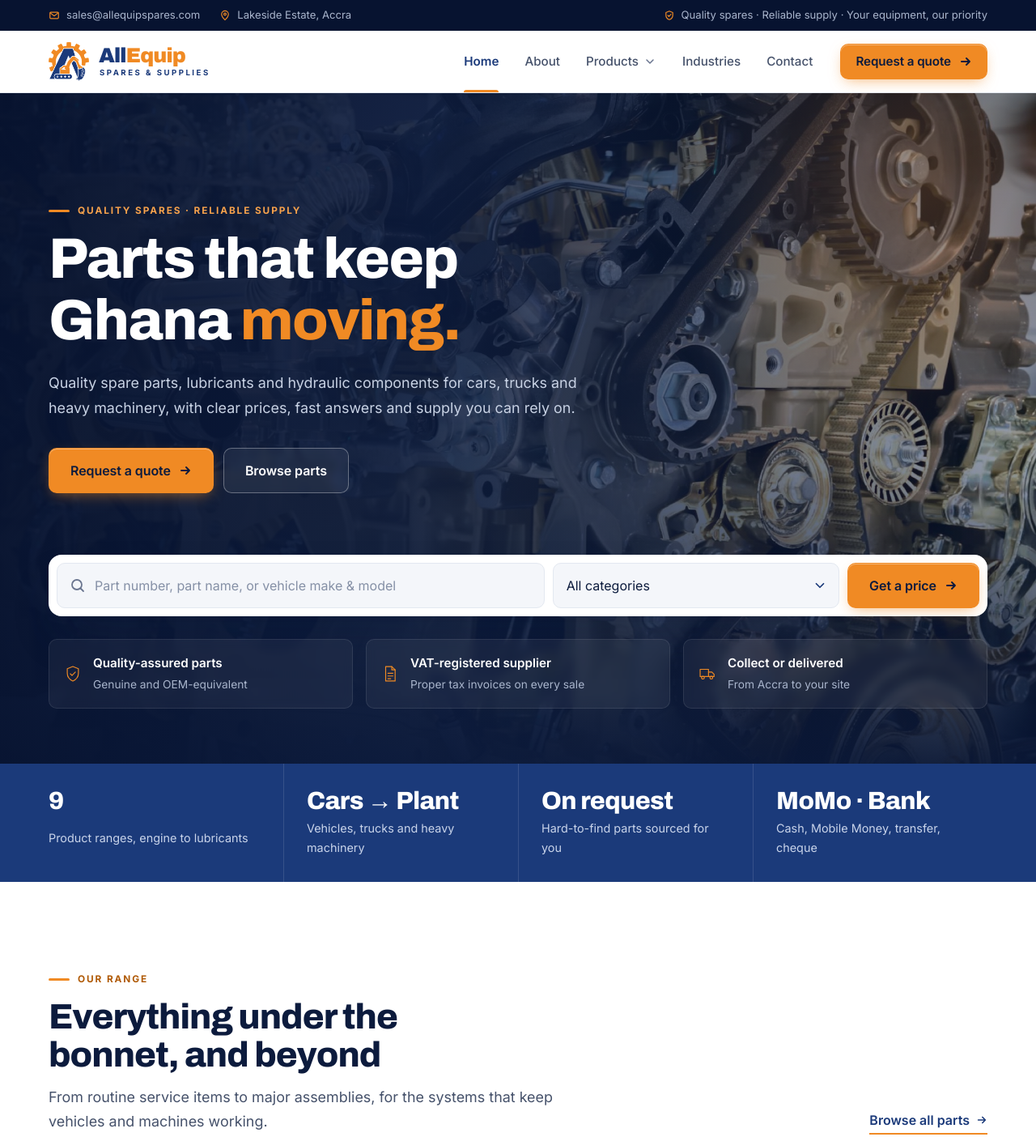
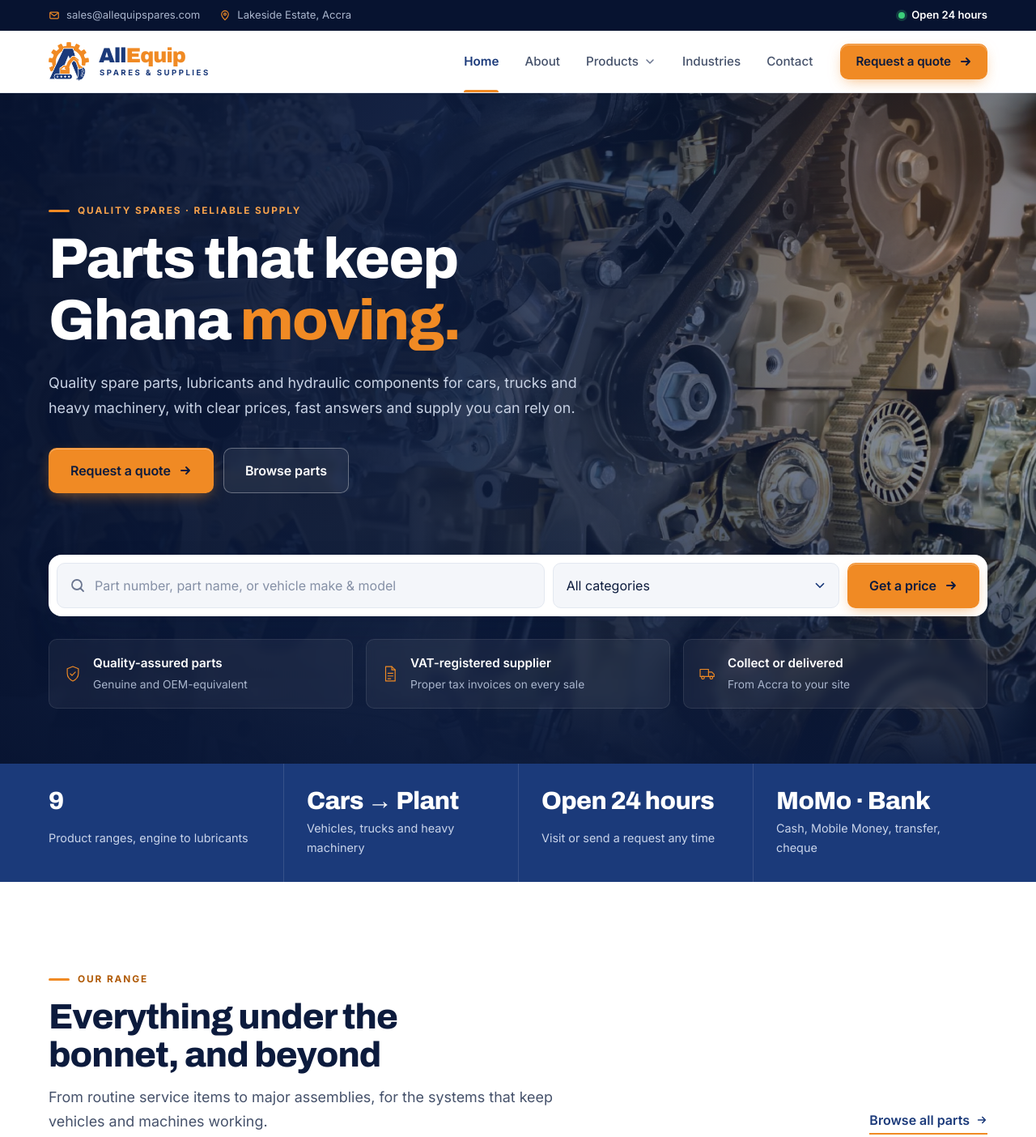
Before and after one commit to Creation20/allequip-website, a plain HTML site: page index.html in a window 1280 px wide. Shown: the top 1404 px of the page at 81% size. Drawn offline with Linux system fonts and the light colour scheme.

Commit message:
Show 'Open 24 hours' in the top bar, footer, contact page and home page

```diff
--- a/assets/styles.css
+++ b/assets/styles.css
@@ -478,3 +478,10 @@ select::-ms-expand { display: none; }
 .skip { position: absolute; left: -9999px; top: 0; }
 .skip:focus { left: 16px; top: 16px; z-index: 100; background: #fff; padding: 10px 14px; border-radius: var(--r); box-shadow: var(--shadow); }
 .sr-only { position: absolute; width: 1px; height: 1px; overflow: hidden; clip: rect(0 0 0 0); white-space: nowrap; }
+
+/* "Open 24 hours": a small live dot so it reads at a glance. */
+.open-now { color: #fff; font-weight: 600; }
+.open-now::before { content: ""; width: 8px; height: 8px; border-radius: 50%; background: #3ccf7a; box-shadow: 0 0 0 3px rgba(60, 207, 122, .22); order: -1; }
+.topbar .open-now svg { display: none; }
+.footer-open { color: #fff; font-weight: 600; }
+.contact-card--open .icon { background: var(--orange); color: var(--navy-900); }
--- a/index.html
+++ b/index.html
@@ -27,7 +27,7 @@
       <a href="mailto:sales@allequipspares.com"><svg viewBox="0 0 20 20" fill="none" stroke="currentColor" stroke-width="1.7" stroke-linecap="round" stroke-linejoin="round" aria-hidden="true"><rect x="2.5" y="4.5" width="15" height="11" rx="1.5"/><path d="m3 5.5 7 5.5 7-5.5"/></svg>sales@allequipspares.com</a>
       <a class="hide-sm" href="https://www.google.com/maps/search/?api=1&amp;query=Kofi+Road+Lakeside+Estate+Accra+Ghana" target="_blank" rel="noopener"><svg viewBox="0 0 20 20" fill="none" stroke="currentColor" stroke-width="1.7" stroke-linecap="round" stroke-linejoin="round" aria-hidden="true"><path d="M10 18s6-5.2 6-10a6 6 0 1 0-12 0c0 4.8 6 10 6 10Z"/><circle cx="10" cy="8" r="2"/></svg>Lakeside Estate, Accra</a>
     </div>
-    <div class="topbar-items hide-sm"><span><svg viewBox="0 0 20 20" fill="none" stroke="currentColor" stroke-width="1.7" stroke-linecap="round" stroke-linejoin="round" aria-hidden="true"><path d="M10 2.5 4 5v4.5c0 3.8 2.6 6.8 6 8 3.4-1.2 6-4.2 6-8V5z"/><path d="m7.3 10 1.9 1.9 3.6-3.8"/></svg>Quality spares &middot; Reliable supply &middot; Your equipment, our priority</span></div>
+    <div class="topbar-items"><span class="open-now"><svg viewBox="0 0 20 20" fill="none" stroke="currentColor" stroke-width="1.7" stroke-linecap="round" stroke-linejoin="round" aria-hidden="true"><circle cx="10" cy="10" r="7.5"/><path d="M10 5.5V10l3 2"/></svg>Open 24 hours</span></div>
   </div>
 </div>
 <header class="site-header">
@@ -98,7 +98,7 @@
   <div class="wrap">
     <div class="fact"><b>9</b><span>Product ranges, engine to lubricants</span></div>
     <div class="fact"><b>Cars &rarr; Plant</b><span>Vehicles, trucks and heavy machinery</span></div>
-    <div class="fact"><b>On request</b><span>Hard-to-find parts sourced for you</span></div>
+    <div class="fact"><b>Open 24 hours</b><span>Visit or send a request any time</span></div>
     <div class="fact"><b>MoMo &middot; Bank</b><span>Cash, Mobile Money, transfer, cheque</span></div>
   </div>
 </section>
@@ -249,6 +249,7 @@
       <div>
         <h3>Get in touch</h3>
         <ul class="footer-contact">
+          <li><svg viewBox="0 0 20 20" fill="none" stroke="currentColor" stroke-width="1.7" stroke-linecap="round" stroke-linejoin="round" aria-hidden="true"><circle cx="10" cy="10" r="7.5"/><path d="M10 5.5V10l3 2"/></svg><span><b class="footer-open">Open 24 hours</b></span></li>
           <li><svg viewBox="0 0 20 20" fill="none" stroke="currentColor" stroke-width="1.7" stroke-linecap="round" stroke-linejoin="round" aria-hidden="true"><path d="M10 18s6-5.2 6-10a6 6 0 1 0-12 0c0 4.8 6 10 6 10Z"/><circle cx="10" cy="8" r="2"/></svg><span>House No. C5 33, Kofi Road<br>Lakeside Estate, Accra, Ghana</span></li>
           <li><svg viewBox="0 0 20 20" fill="none" stroke="currentColor" stroke-width="1.7" stroke-linecap="round" stroke-linejoin="round" aria-hidden="true"><path d="M3 6.5 10 3l7 3.5v7L10 17l-7-3.5z"/><path d="M3 6.5 10 10l7-3.5M10 10v7"/></svg><span>P.O. Box AN 15741<br>Accra North</span></li>
           <li><svg viewBox="0 0 20 20" fill="none" stroke="currentColor" stroke-width="1.7" stroke-linecap="round" stroke-linejoin="round" aria-hidden="true"><rect x="2.5" y="4.5" width="15" height="11" rx="1.5"/><path d="m3 5.5 7 5.5 7-5.5"/></svg><a href="mailto:sales@allequipspares.com">sales@allequipspares.com</a></li>
```
Also changed, not shown: about.html (+2 -1 lines), contact.html (+4 -2 lines), industries.html (+2 -1 lines), products.html (+2 -1 lines).
